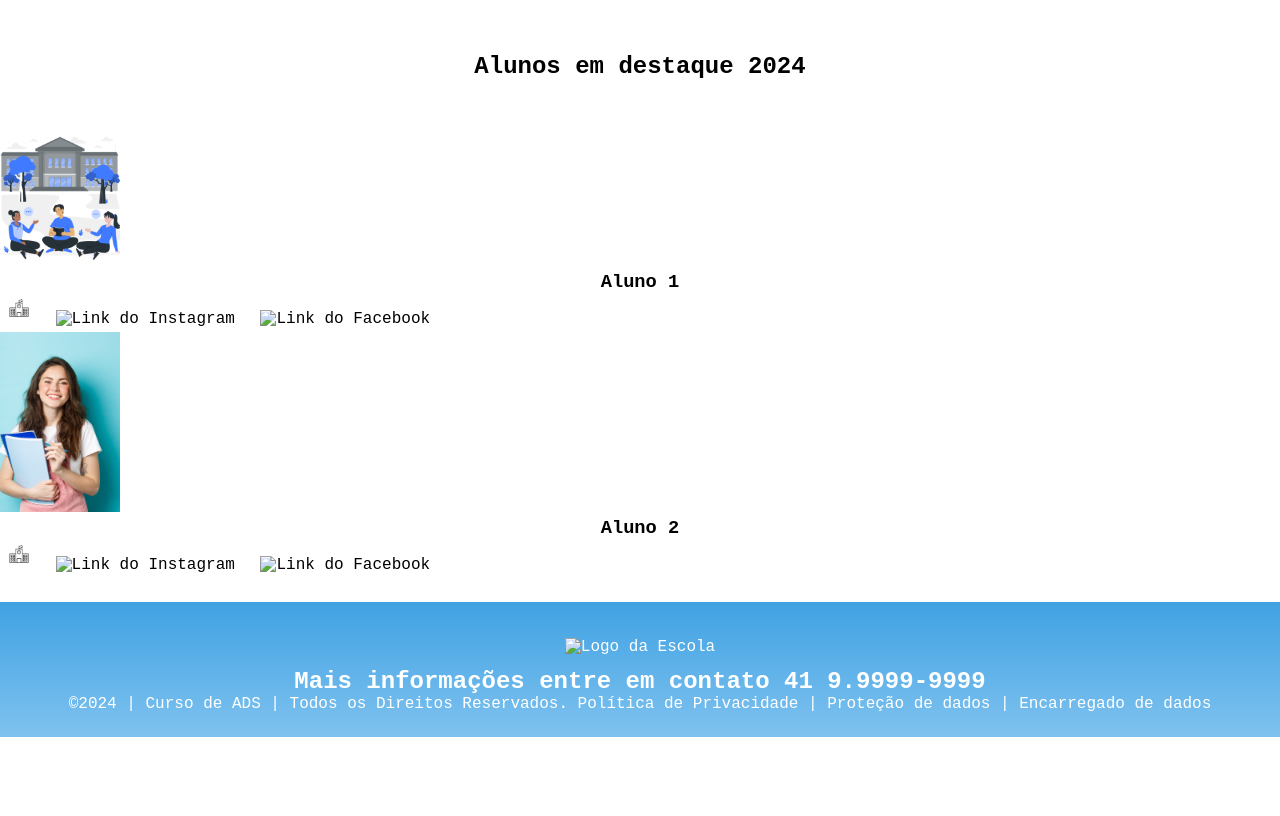
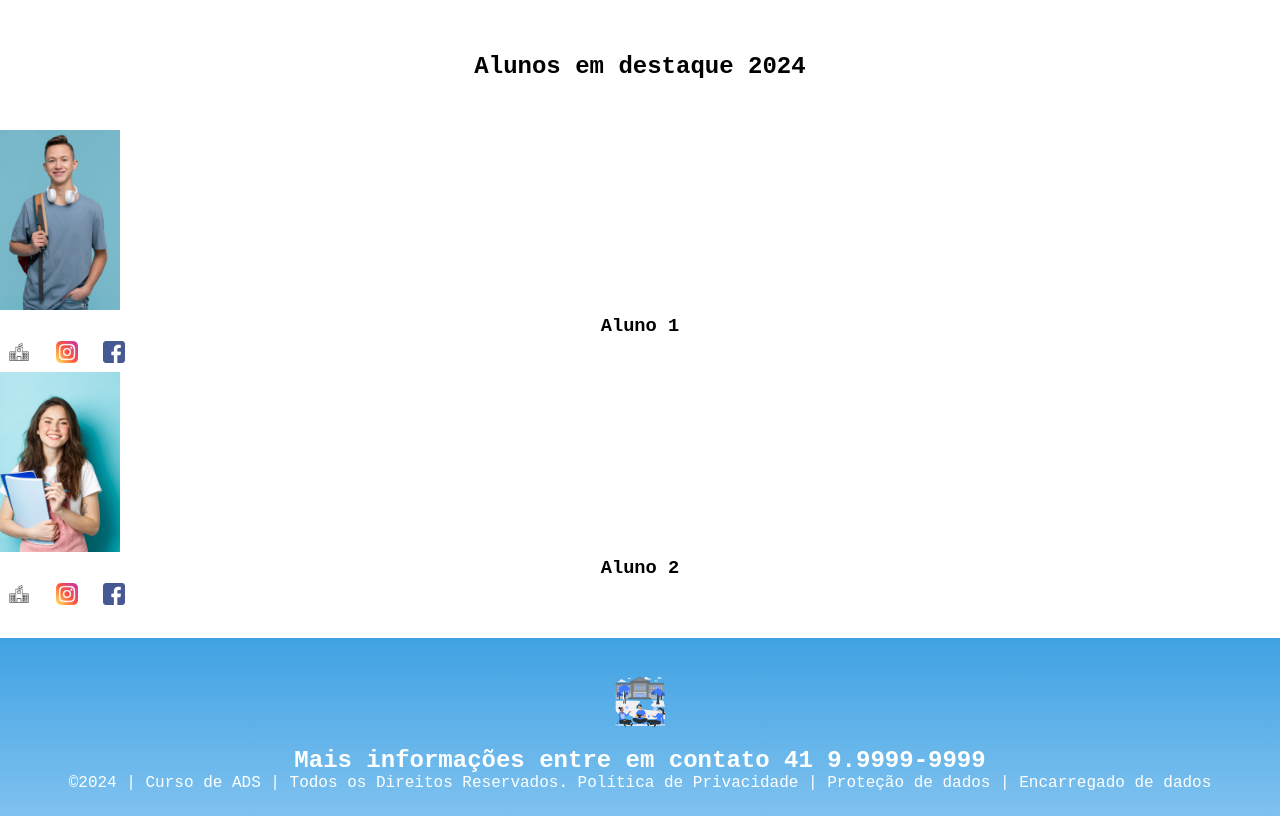
Before and after one commit to HonnySunnyS2/pagina2CDS, a plain HTML site: page index.html in a window 1280 px wide. Shown: the part 1078-1894 px from the top of the page. Before the commit the page ends 1815 px from the top, so only its background shows below. Drawn offline with Linux system fonts and the light colour scheme.

Commit message:
wwwwwwww

```diff
--- a/index.html
+++ b/index.html
@@ -28,13 +28,13 @@
         <p> </p>
             <div class="TodosEstudantes">
                 <div class="estudante-div">
-                <img class="estudante-imagem" src="logo_nossa_escola.png" alt="Foto da turma do 1CDS do ano de 2023">
+                <img class="estudante-imagem" src="estudante_menino_1.png" alt="Foto da turma do 1CDS do ano de 2023">
                 <h3 class="estudante-nome">Aluno 1</h3>
                 <a href="https://cursos.alura.com.br/dashboard">
                 <p> </p>
                 <img class="estudante-icone" src="site_school.png" alt="Link do Site da escola"></a>
-                <img class="estudante-icone" src="instagram.png" alt="Link do Instagram">
-                <img class="estudante-icone" src="facebook.png" alt="Link do Facebook">
+                <img class="estudante-icone" src="instagram (1).png" alt="Link do Instagram">
+                <img class="estudante-icone" src="facebook (1).png" alt="Link do Facebook">
                 </div>
 
                 <div class="estudante-div">
@@ -43,15 +43,15 @@
                 <a href="https://cursos.alura.com.br/dashboard">
                 <p> </p>
                 <img class="estudante-icone" src="site_school.png" alt="Link do Site da escola"></a>
-                <img class="estudante-icone" src="instagram.png" alt="Link do Instagram">
-                <img class="estudante-icone" src="facebook.png" alt="Link do Facebook">
+                <img class="estudante-icone" src="instagram (1).png" alt="Link do Instagram">
+                <img class="estudante-icone" src="facebook (1).png" alt="Link do Facebook">
                 </div>
 
             </div>
     </section>
 
     <footer class="escola">
-            <img class="logo_rodape" src="logo_nossa_escola" alt="Logo da Escola">
+            <img class="logo_rodape" src="logo_nossa_escola.png" alt="Logo da Escola">
             <h2 class="escola-título">Mais informações entre em contato<a
                 class="link" href="https://wa.me/5541999999999"> 41 9.9999-9999
                 </a></h2>
```
